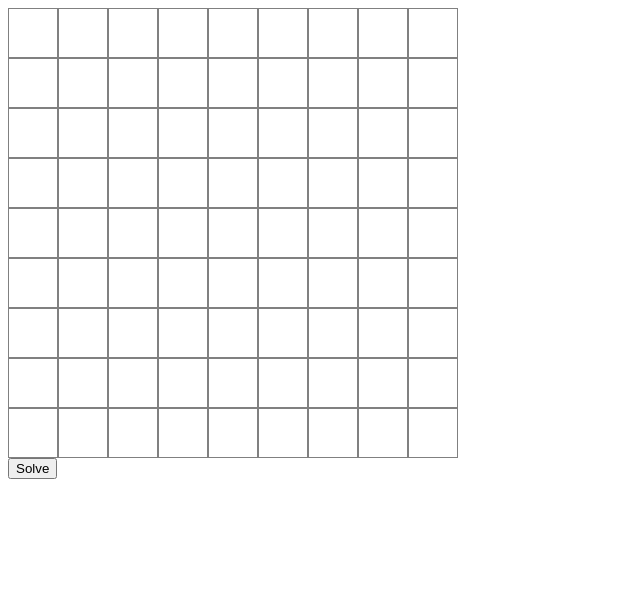
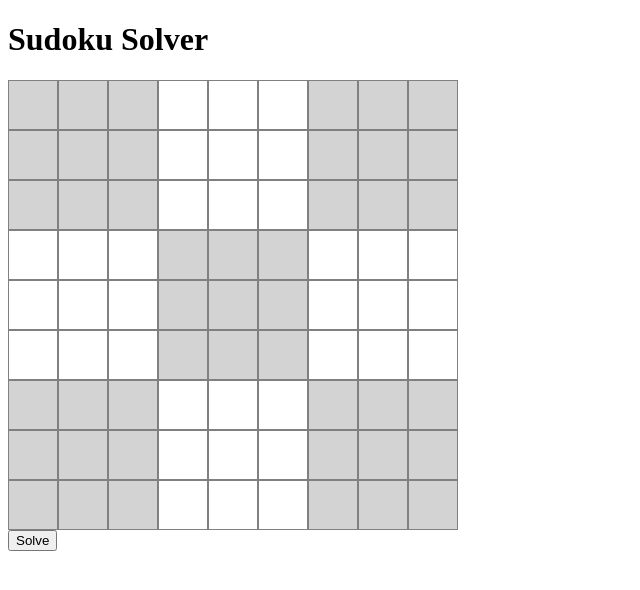
Before and after one commit to ranmac2/Sudoku-Solver, a plain HTML site: page index.html in a window 1280 px wide. Shown: the whole page, without its empty margins (0-640 px from the left). Drawn offline with nearby package versions, Linux system fonts and the light colour scheme.

Commit message:
added background color to gameboard

```diff
--- a/index.html
+++ b/index.html
@@ -7,6 +7,10 @@
   </head>
 
   <body>
+    <div id="top-banner">
+      <h1 class="title">Sudoku Solver</h1>
+      <h2 class="results-display"></h2>
+    </div>
     <div id="puzzle"></div>
     <button id="solve-button">Solve</button>
     <script src="https://unpkg.com/axios/dist/axios.min.js"></script>
--- a/js/app.js
+++ b/js/app.js
@@ -1,5 +1,6 @@
 const puzzleBoard = document.querySelector("#puzzle");
 const solveButton = document.querySelector("#solve-button");
+const resultsDisplay = document.querySelector(".results-display");
 const squares = 81;
 let submission = [];
 
@@ -16,6 +17,15 @@ for (let i = 0; i < squares; i++) {
   puzzleBoard.style.height = "450px";
   puzzleBoard.style.width = "450px";
   puzzleBoard.appendChild(inputElement);
+  if (
+    ((i % 9 == 0 || i % 9 == 1 || i % 9 == 2) && i < 21) ||
+    ((i % 9 == 6 || i % 9 == 7 || i % 9 == 8) && i < 27) ||
+    ((i % 9 == 3 || i % 9 == 4 || i % 9 == 5) && i > 27 && i < 53) ||
+    ((i % 9 == 0 || i % 9 == 1 || i % 9 == 2) && i > 53) ||
+    ((i % 9 == 6 || i % 9 == 7 || i % 9 == 8) && i > 53)
+  ) {
+    inputElement.style.backgroundColor = "lightgrey";
+  }
 }
 
 const joinValues = () => {
@@ -36,6 +46,9 @@ const populateValues = (isSolvable, solution) => {
     inputs.forEach((input, i) => {
       input.value = solution[i];
     });
+    resultsDisplay.innerHTML = "Puzzle Solved!";
+  } else {
+    resultsDisplay.innerHTML = "Puzzle Unsolvable!";
   }
 };
 
```
